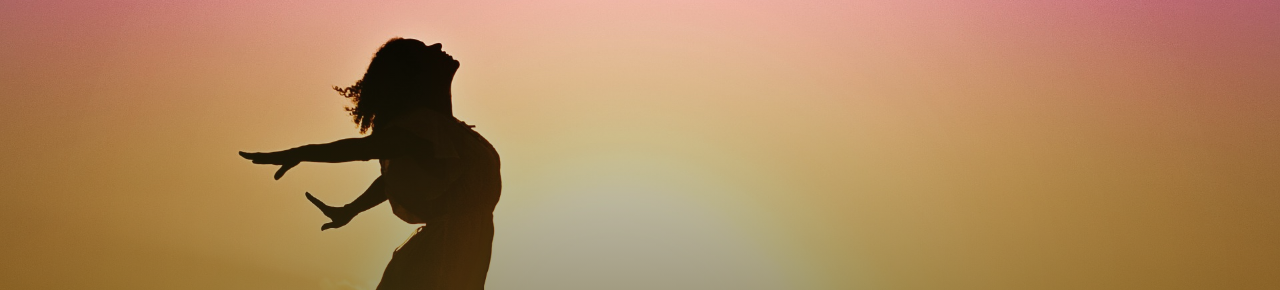
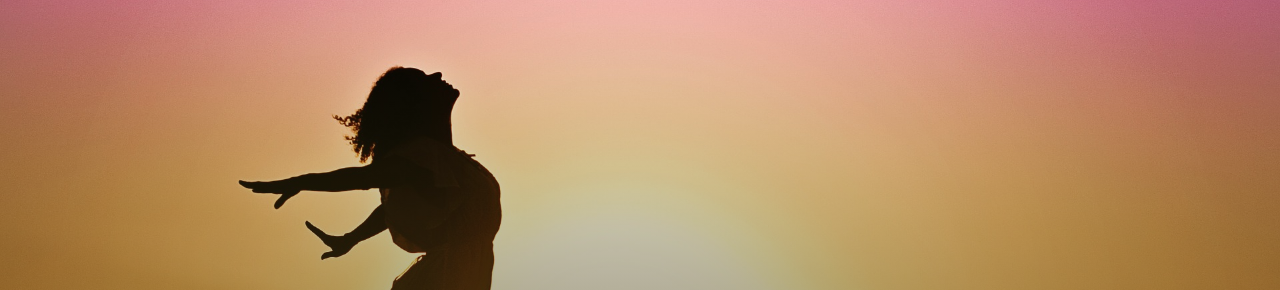
Before and after one commit to edghto/css-udemy-course, a plain HTML site: page index.html in a window 1280 px wide. Shown: the part 71-361 px from the top of the page. Drawn offline with Linux system fonts and the light colour scheme.

Commit message:
minor fixes

```diff
--- a/main.css
+++ b/main.css
@@ -5,7 +5,6 @@
     width: 100%;
     height: 50vh;
     padding: 1.2rem;
-    margin-top: 2.7rem;
     position: relative;
 }
 
@@ -18,7 +17,7 @@
     font-size: 1.6rem;
 }
 
-@media (min-width: 40rem) and (min-height: 60rem) {
+@media (min-width: 40rem) and (min-height: 40rem) {
     #product-overview {
         height: 60vh;
     }
--- a/packages/packages.css
+++ b/packages/packages.css
@@ -91,7 +91,7 @@
 
 @media (min-width: 40rem) {
     main {
-        /* margin: 3rem auto; */
+        margin: 3rem auto;
         max-width: 1500px;
     }
 }
--- a/shared.css
+++ b/shared.css
@@ -5,6 +5,11 @@
 body {
     font-family: 'Montserrat', sans-serif;
     margin: 0;
+}
+
+main {
+    min-height: calc(100vh - 3.5rem - 8rem);
+    margin-top: 3.5rem;
 }
 
 .backdrop {
@@ -80,7 +85,7 @@
     color: #0e4f1f;
     text-decoration: none;
     font-weight: bold;
-    font-size: 1.3rem;
+    height: 2.5rem;
     height: 40px;
     display: inline-block;
     vertical-align: middle;
```
Also changed, not shown: packages/index.html (+1 -1 lines).
